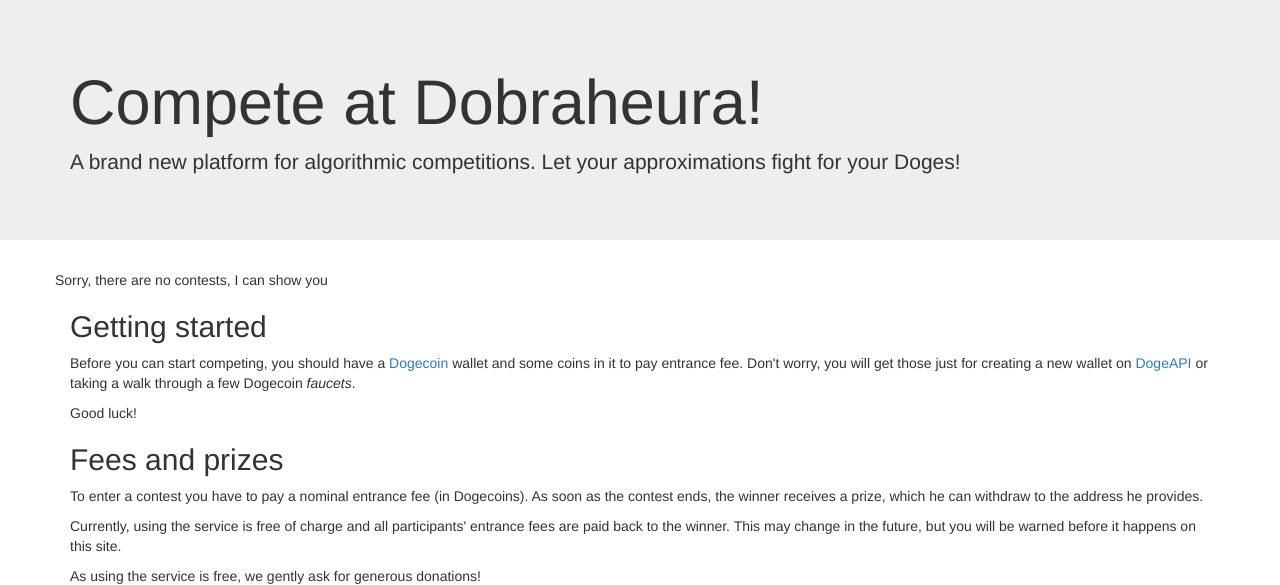
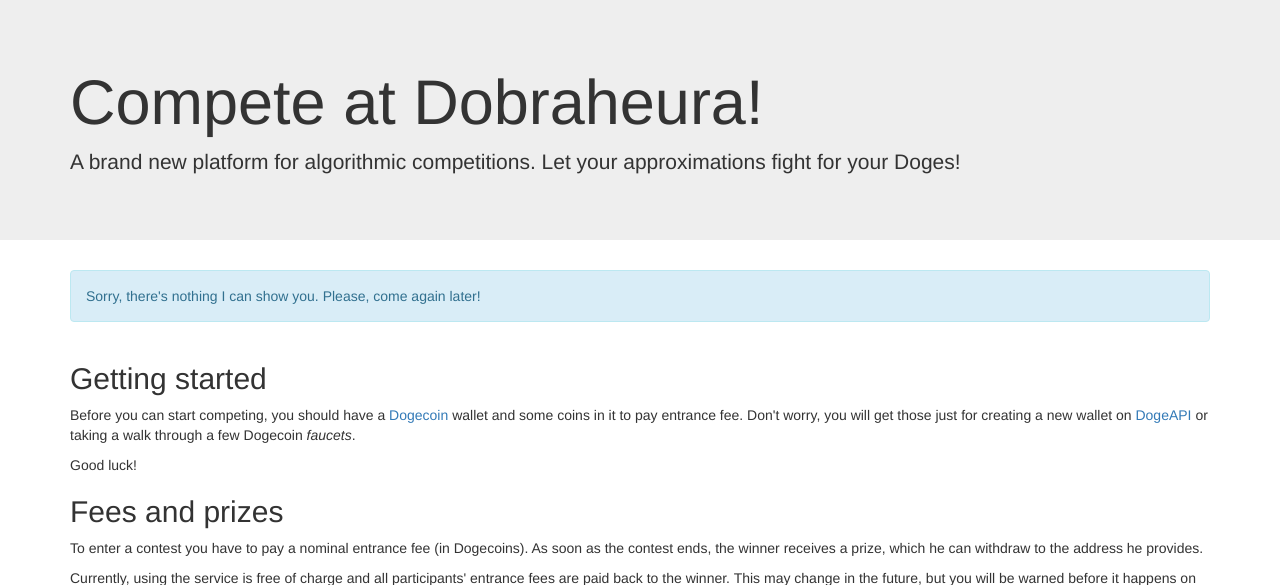
Before and after one commit to mluszczyk/heura, a Django app: template contest/templates/index.html in a window 1280 px wide. Shown: the top 585 px of the page. Run offline with Django 3.2, Linux system fonts and the light colour scheme; the template is opened without the code that fills it, so the values that code supplies are empty; some libraries are stand-ins or nearby versions.

Commit message:
visual improvement in index.html

```diff
--- a/contest/templates/index.html
+++ b/contest/templates/index.html
@@ -36,7 +36,7 @@
 	</div>
 
 {% empty %}
-	<div>Sorry, there are no contests, I can show you</div>
+	<div class="col-sm-12"><p class="alert alert-info">Sorry, there's nothing I can show you. Please, come again later!</p></div>
 {% endfor%}
 </div>
 
```
